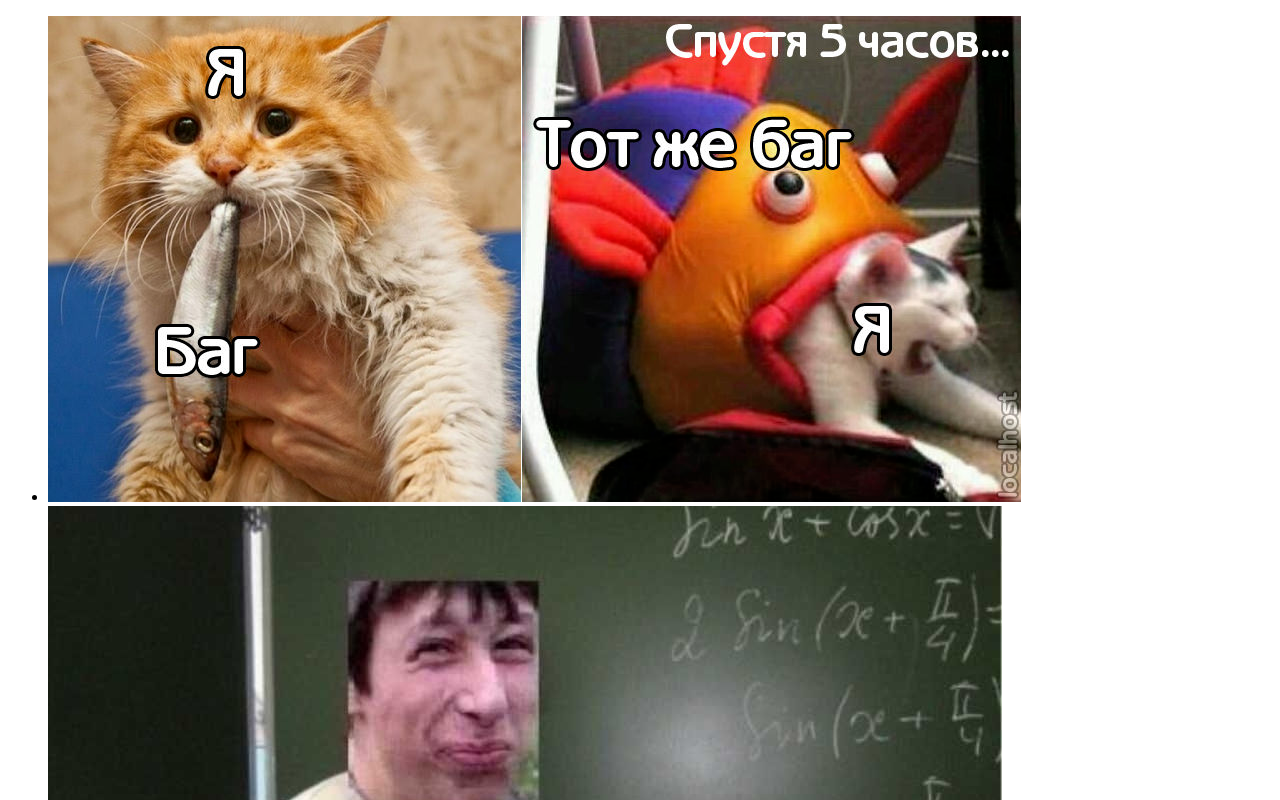
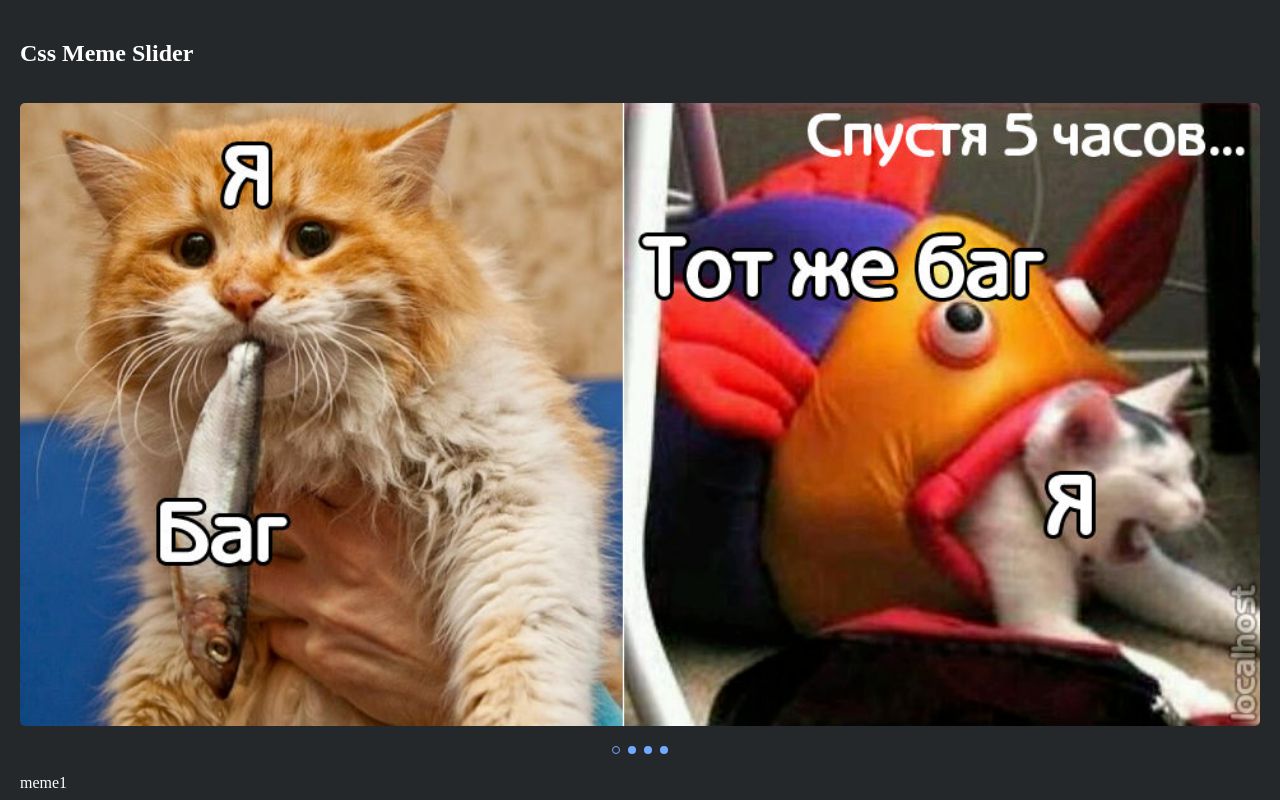
Before and after one commit to maximiloi/cssMemSlider, a plain HTML site: page index.html in a window 1280 px wide. Shown: the top 800 px of the page. Drawn offline with Linux system fonts and the light colour scheme.

Commit message:
feat: add css Sun Oct 17 2021 12:54:46 GMT+0300 (Москва, стандартное время)

```diff
--- a/index.html
+++ b/index.html
@@ -5,40 +5,45 @@
   <meta charset="UTF-8">
   <meta http-equiv="X-UA-Compatible" content="IE=edge">
   <meta name="viewport" content="width=device-width, initial-scale=1.0">
+
+  <link rel="stylesheet" href="style.css">
   <title>cssMemSlider</title>
 </head>
 
 <body>
   <main>
     <section class="slider">
+      <h1>Css Meme Slider</h1>
+      <div class="slider__wrapper">
         <ul class="slider__list">
-        <li class="slider__item">
+          <li class="slider__item active">
             <img class="slider__img" src="/img/meme1.jpg" alt="meme1">
           </li>
-        <li class="slider__item">
-          <img class="slider__img" src="/img/meme2.jpg" alt="meme2">
+          <li class="slider__item active">
+            <img class="slider__img" src="/img/meme1.jpg" alt="meme1">
           </li>
-        <li class="slider__item">
-          <img class="slider__img" src="/img/meme3.jpg" alt="meme3">
+          <li class="slider__item active">
+            <img class="slider__img" src="/img/meme1.jpg" alt="meme1">
           </li>
-        <li class="slider__item">
-          <img class="slider__img" src="/img/meme4.jpg" alt="meme4">
+          <li class="slider__item active">
+            <img class="slider__img" src="/img/meme1.jpg" alt="meme1">
           </li>
         </ul>
         <div class="slider__inner">
           <div class="slider__pagination">
             <ul class="slider__bullets">
-            <li class="slider__bullet"></li>
-            <li class="slider__bullet"></li>
-            <li class="slider__bullet"></li>
-            <li class="slider__bullet"></li>
+              <li class="slider__bullet active"><span></span></li>
+              <li class="slider__bullet"><span></span></li>
+              <li class="slider__bullet"><span></span></li>
+              <li class="slider__bullet"><span></span></li>
             </ul>
           </div>
           <div class="slider__item-text">
-          <p class="slider__text">meme1</p>
+            <p class="slider__text active">meme1</p>
             <p class="slider__text">meme2</p>
             <p class="slider__text">meme3</p>
             <p class="slider__text">meme4</p>
+          </div>
         </div>
       </div>
     </section>
--- /dev/null
+++ b/style.css
@@ -0,0 +1,83 @@
+body {
+  margin: 0;
+  padding: 0;
+  background-color: #25282a;
+  color:#ffffff;
+}
+
+ul {
+  list-style-type: none;
+  padding: 0;
+}
+
+.slider {
+  padding: 20px;
+}
+
+.slider__wrapper {
+  overflow: hidden;
+}
+
+.slider__list {
+  display: flex;
+}
+
+.slider__item {
+  width: calc(100vw - 40px);
+}
+
+.slider__img {
+  height: 100%;
+  width: calc(100vw - 40px);
+  border-radius: 5px;
+}
+
+.slider__inner {}
+
+.slider__pagination {}
+
+.slider__bullets {
+  display: flex;
+  justify-content: center;
+}
+
+.slider__bullet span{
+  display: block;
+  width: 8px;
+  height: 8px;
+  margin: 4px;
+  background-color: #71abff;
+  border-radius: 4px
+}
+
+.slider__bullet:hover span{
+  background-color: #ffffff;
+}
+
+.slider__bullet.active span{
+  width: 6px;
+  height: 6px;
+  border: 1px solid #71abff;
+  background-color: #25282a;
+}
+
+.slider__bullet:hover.active span{
+  width: 6px;
+  height: 6px;
+  border: 1px solid #ffffff;
+  background-color: #25282a;
+}
+
+.slider__item-text {
+  display: flex;
+}
+
+.slider__text {
+  width: 100%;
+  margin: 0;
+  opacity: 0;
+}
+
+.slider__text.active {
+  opacity: 1;
+}
```
Lines whose indentation alone changed are shown as unchanged.
